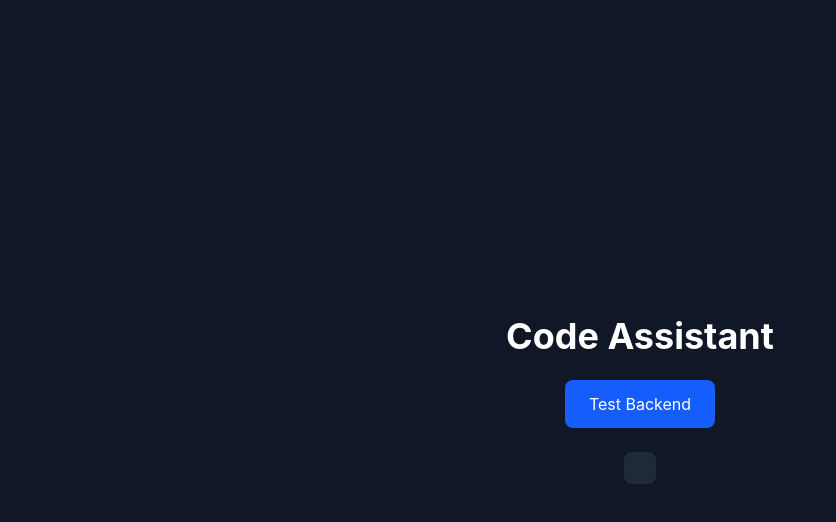
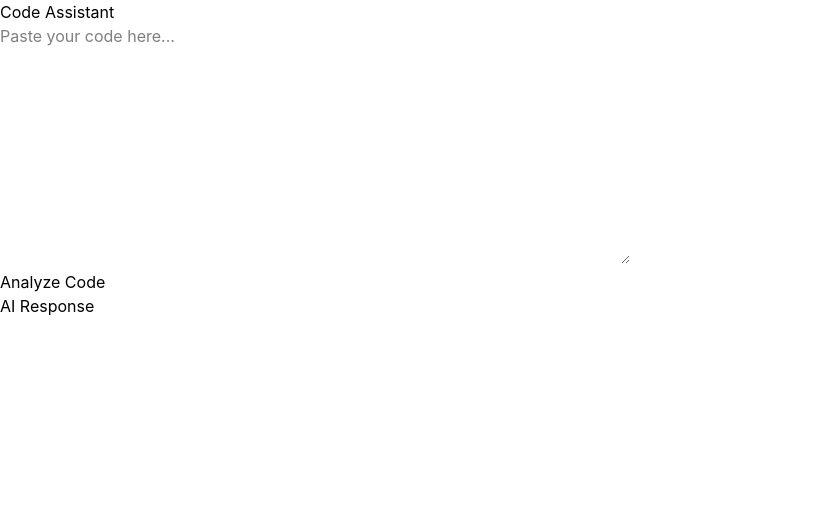
Before and after one commit to pushkarpandeyGit/code-assistant, a React app in the folder frontend/: page / in a window 1280 px wide. Shown: the top 522 px of the page, without its empty margins (0-836 px from the left). Built offline with nearby package versions, Linux system fonts and the light colour scheme; the HTML template or start-up script is replaced by a standard one.

Commit message:
Complete Day 2 LLM integration

```diff
--- a/frontend/src/App.jsx
+++ b/frontend/src/App.jsx
@@ -1,16 +1,23 @@
+
 import { useState } from "react";
 
 function App() {
+  const [code, setCode] = useState("");
   const [response, setResponse] = useState("");
+  const [loading, setLoading] = useState(false);
 
-  const testBackend = async () => {
-    const res = await fetch("http://localhost:8000/analyze", {
+  async function analyzeCode() {
+    setLoading(true);
+    setResponse("");
+
+    try {
+      const res = await fetch("http://127.0.0.1:8000/analyze", {
         method: "POST",
         headers: {
           "Content-Type": "application/json",
         },
         body: JSON.stringify({
-        code: "print('Hello')",
+          code: code,
           language: "python",
           task: "explain",
         }),
@@ -18,25 +25,36 @@ function App() {
 
       const data = await res.json();
 
-    setResponse(JSON.stringify(data, null, 2));
-  };
+      setResponse(data.response);
+    } catch (error) {
+      setResponse("Something went wrong.");
+      console.error(error);
+    }
+
+    setLoading(false);
+  }
 
   return (
-    <div className="min-h-screen flex flex-col items-center justify-center bg-gray-900 text-white gap-6">
-      <h1 className="text-4xl font-bold">
-        Code Assistant
-      </h1>
+    <div>
+      <h1>Code Assistant</h1>
 
-      <button
-        onClick={testBackend}
-        className="px-6 py-3 bg-blue-600 rounded-lg hover:bg-blue-700"
-      >
-        Test Backend
+      <textarea
+        value={code}
+        onChange={(e) => setCode(e.target.value)}
+        placeholder="Paste your code here..."
+        rows="10"
+        cols="60"
+      />
+
+      <br />
+
+      <button onClick={analyzeCode}>
+        {loading ? "Analyzing..." : "Analyze Code"}
       </button>
 
-      <pre className="bg-gray-800 p-4 rounded-lg">
-        {response}
-      </pre>
+      <h2>AI Response</h2>
+
+      <p>{response}</p>
     </div>
   );
 }
```
Also changed, not shown: 1 other file (tests, documents, lock files or other folders). Lines whose indentation alone changed are shown as unchanged.
